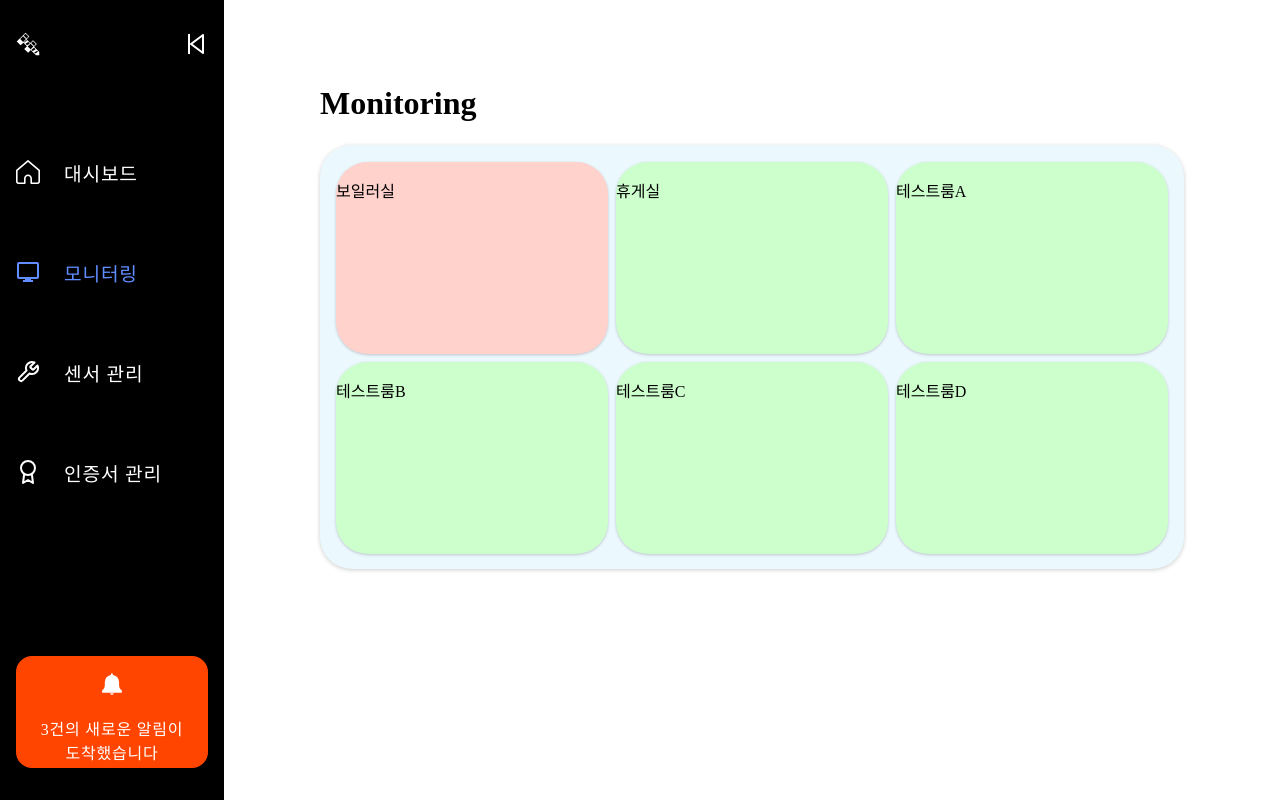
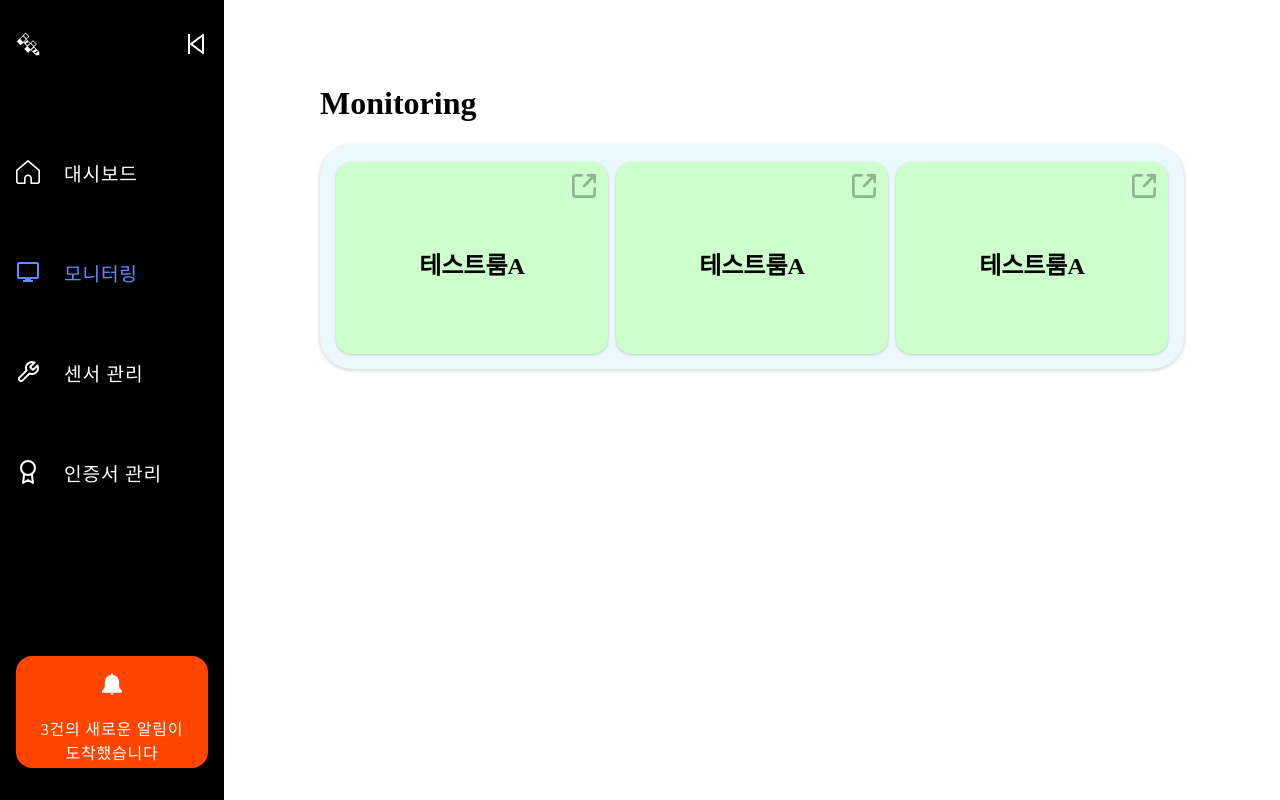
Before and after one commit to Fac2Real/FE, a React (Vite) app: page /monitoring in a window 1280 px wide. Built offline with nearby package versions, Linux system fonts and the light colour scheme.

Commit message:
style | sprint1 | FRB-67 | 모니터링 화면 디자인 | 김예인

```diff
--- a/src/components/MiniBox.jsx
+++ b/src/components/MiniBox.jsx
@@ -1,11 +1,12 @@
 import ArrowIcon from "../assets/arrow_icon.svg?react";
+import ArrowIcon2 from "../assets/arrow_icon2.svg?react";
 
 export default function MiniBox({ title, icon }) {
   return (
-    <div className="mini-box moving-box">
+    <div className="mini-box moving-box click-box">
       <p>{title}</p>
       <div>
-        <ArrowIcon width="2.5rem" />
+        <ArrowIcon2 width="4.5rem" />
         {icon}
       </div>
     </div>
--- a/src/components/MonitorBox.jsx
+++ b/src/components/MonitorBox.jsx
@@ -1,11 +1,21 @@
+import PageIcon from "../assets/page_icon.svg?react";
+
 export default function MonitorBox({ zone }) {
   return (
     <div
-      className={`monitor-box moving-box ${
+      className={`monitor-box moving-box click-box ${
         zone.level == 0 ? "" : zone.level == 1 ? "warn" : "urgent"
       }`}
     >
-      <p>{zone.title}</p>
+      <div className="icon-container">
+        <PageIcon width="2rem" stroke="gray" opacity="0.3" />
+      </div>
+      <h3>{zone.title}</h3>
+      {/* <p>확인 필요: 습도</p> */}
+      {zone.level == 2 && (
+        <button className="no-flex-button urgent">담당자 긴급 호출</button>
+      )}
+      <div className="spacer" />
     </div>
   );
 }
--- a/src/components/ZoneInfoBox.jsx
+++ b/src/components/ZoneInfoBox.jsx
@@ -95,7 +95,7 @@ export default function ZoneInfoBox({
                 ))}
               <p>
                 <button
-                  className="no-flex-button"
+                  className="no-flex-button add-fac"
                   onClick={() => facilityModalBtn(title)}
                 >
                   + 설비 등록
--- a/src/mock_data/mock_zonelist.js
+++ b/src/mock_data/mock_zonelist.js
@@ -17,9 +17,10 @@ const mockZoneList = [
         master: "윤00",
         level: 0
     },
-    { title: "테스트룸A", env_sensor: [], fac_sensor: [], master: "정00", level: 0 },
-    { title: "테스트룸B", env_sensor: [], fac_sensor: [], master: "강00", level: 0 },
+    { title: "테스트룸A", env_sensor: [], fac_sensor: [], master: "정00", level: 1 },
+    { title: "테스트룸B", env_sensor: [], fac_sensor: [], master: "강00", level: 1 },
     { title: "테스트룸C", env_sensor: [], fac_sensor: [], master: "이00", level: 0 },
+    { title: "테스트룸D", env_sensor: [], fac_sensor: [], master: "박00", level: 0 },
     { title: "테스트룸D", env_sensor: [], fac_sensor: [], master: "박00", level: 0 },
 ];
 
--- a/src/pages/Monitoring.jsx
+++ b/src/pages/Monitoring.jsx
@@ -1,9 +1,15 @@
 import { useEffect, useState } from "react";
 import MonitorBox from "../components/MonitorBox";
-import mockZoneList from "../mock_data/mock_zonelist";
+// import mockZoneList from "../mock_data/mock_zonelist";
 
 export default function Monitoring() {
   const [zoneList, setZoneList] = useState([]);
+
+  // 필요한 데이터가.. 무엇일까.....
+  // 1. 공간명 : 화면에 뿌려주기
+  // 2. 공간아이디: 웹소켓에서 준 거랑 매핑해주기!
+  // 3. 담당자 정보??
+
   //   useEffect(() => {
   //     fetch("../mock_data/mock_zonelist.json")
   //       .then((res) => {
@@ -13,9 +19,32 @@ export default function Monitoring() {
   //         console.error("데이터 불러오기 실패", err);
   //       });
   //   }, []);
+
+  const mock_zoneList = [
+    {
+      title: "테스트룸A",
+      master: "정00",
+      level: 0,
+      abnormal_sensor: null,
+    },
+    {
+      title: "테스트룸A",
+      master: "정00",
+      level: 0,
+      abnormal_sensor: null,
+    },
+    {
+      title: "테스트룸A",
+      master: "정00",
+      level: 0,
+      abnormal_sensor: null,
+    },
+  ];
+
   useEffect(() => {
-    setZoneList(mockZoneList);
-  });
+    // setZoneList(mockZoneList);
+    setZoneList(mock_zoneList);
+  }, []);
   return (
     <>
       <h1>Monitoring</h1>
--- a/src/styles/style.css
+++ b/src/styles/style.css
@@ -8,6 +8,7 @@
 
 /* 기본 설정 삭제 */
 body {
+  user-select: none;
   margin: 0;
   min-height: 100vh;
   height: auto;
@@ -173,7 +174,7 @@ p.sidebar-open {
   transform: translateY(-3px);
 }
 
-.mini-box:active {
+.click-box:active {
   box-shadow: 0 1px 4px rgba(0, 0, 0, 0.2);
   transform: translateY(1px);
 }
@@ -232,8 +233,7 @@ p.sidebar-open {
   display: flex;
   flex-direction: column;
   justify-content: space-between;
-  margin: 1rem;
-  margin-top: 1.5rem;
+  margin: 1.5rem 0;
   align-items: flex-end;
 }
 
@@ -448,6 +448,41 @@ p.sidebar-open {
   font-size: 1.2rem;
 }
 
+/* 설비추가 버튼 */
+
+/* 플렉스 안 받는 버튼 */
+.no-flex-button {
+  width: auto;
+  height: auto;
+  padding: 0.3rem 0.75rem;
+  border-radius: 1rem;
+  border: none;
+  box-shadow: 0 4px 6px rgba(0, 0, 0, 0.1);
+}
+
+.no-flex-button:hover {
+  box-shadow: 0 4px 6px rgba(0, 0, 0, 0.3);
+}
+
+.no-flex-button:active {
+  box-shadow: 0 1px 4px rgba(0, 0, 0, 0.2);
+  transform: translateY(2px);
+}
+
+/* 설비추가 버튼 */
+.add-fac {
+  color: white;
+  background-color: #82b5f7;
+}
+
+.add-fac:hover {
+  background-color: #5ba2ff;
+}
+
+.add-fac:active {
+  background-color: #3389fa;
+}
+
 /* 모니터링 페이지 */
 .monitor-body {
   height: auto;
@@ -471,37 +506,57 @@ p.sidebar-open {
   background-color: rgb(205, 255, 205);
   height: 12rem;
   width: calc((100% - 3rem) / 3);
-  border-radius: 2rem;
+  border-radius: 1rem;
   box-sizing: border-box;
   box-shadow: 0 1px 3px rgba(0, 0, 0, 0.2);
   transform: translateY(1px);
+
+  display: flex;
+  flex-direction: column;
+  justify-content: center;
+  align-items: center;
+
+  position: relative;
+}
+
+.monitor-box h3 {
+  font-size: 1.5rem;
+  margin-bottom: 0.75rem;
+}
+
+.monitor-box p {
+  margin: 0;
+  margin-bottom: 0.5rem;
 }
 
 .monitor-box.urgent {
-  background-color: #ffd2cc;
+  background: linear-gradient(135deg, #ffd2cc, #ffe6e6);
+  border: 0.2rem solid rgba(255, 0, 0, 0.845);
+  box-shadow: 0 0 1rem rgba(255, 0, 0, 0.845), 0 0 20px rgba(255, 80, 80, 0.3);
 }
 
 .monitor-box.warn {
   background-color: #fde1ad;
 }
 
-.no-flex-button {
-  width: 6.5rem;
-  height: auto;
-  padding: 0.3rem;
-  border-radius: 1rem;
-  border: none;
-  color: white;
-  background-color: #82b5f7;
-  box-shadow: 0 4px 6px rgba(0, 0, 0, 0.1);
-}
-.no-flex-button:hover {
-  background-color: #5ba2ff;
-  box-shadow: 0 4px 6px rgba(0, 0, 0, 0.3);
+.icon-container {
+  position: absolute;
+  top: 0.5rem;
+  right: 0.5rem;
 }
 
-.no-flex-button:active {
-  background-color: #3389fa;
-  box-shadow: 0 1px 4px rgba(0, 0, 0, 0.2);
-  transform: translateY(2px);
+.no-flex-button.urgent {
+  /* margin-top: 0.5rem; */
+  color: red;
+  font-size: 1rem;
+  font-weight: bold;
+  background-color: #ffeb54;
 }
+
+.no-flex-button.urgent:hover {
+  background-color: #fee62d;
+}
+
+.no-flex-button.urgent:active {
+  background-color: rgb(246, 216, 22);
+}
```
Also changed, not shown: src/websocket/useWebSocket.js (added, +29 -0 lines), src/assets/arrow_icon2.svg (added), src/assets/page_icon.svg (added).
